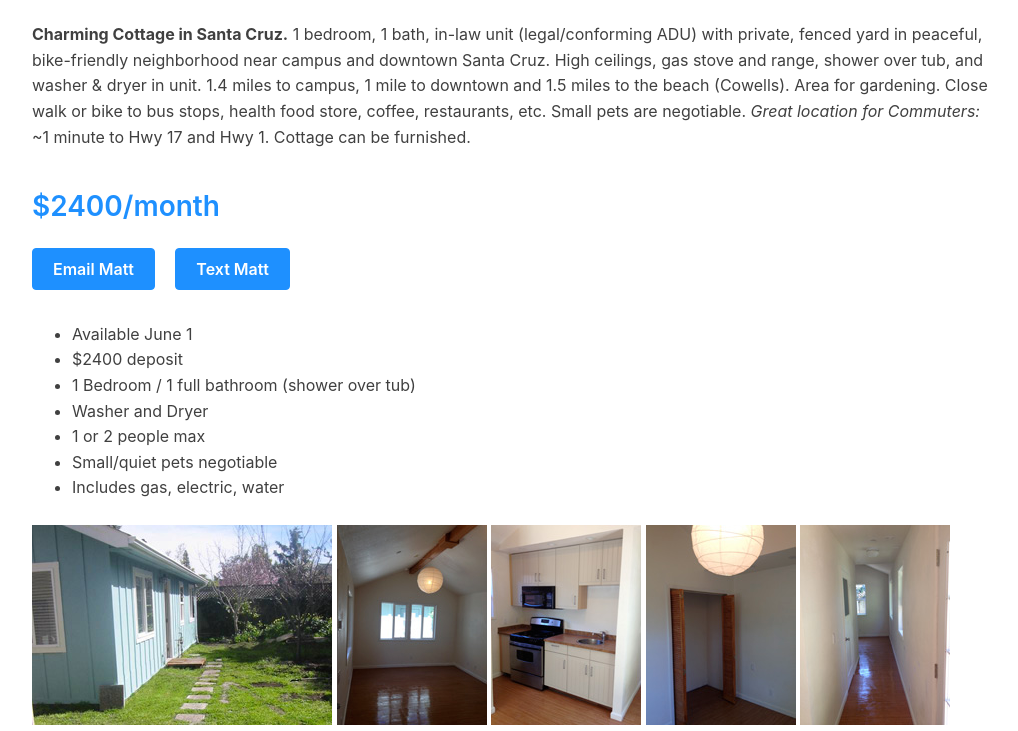
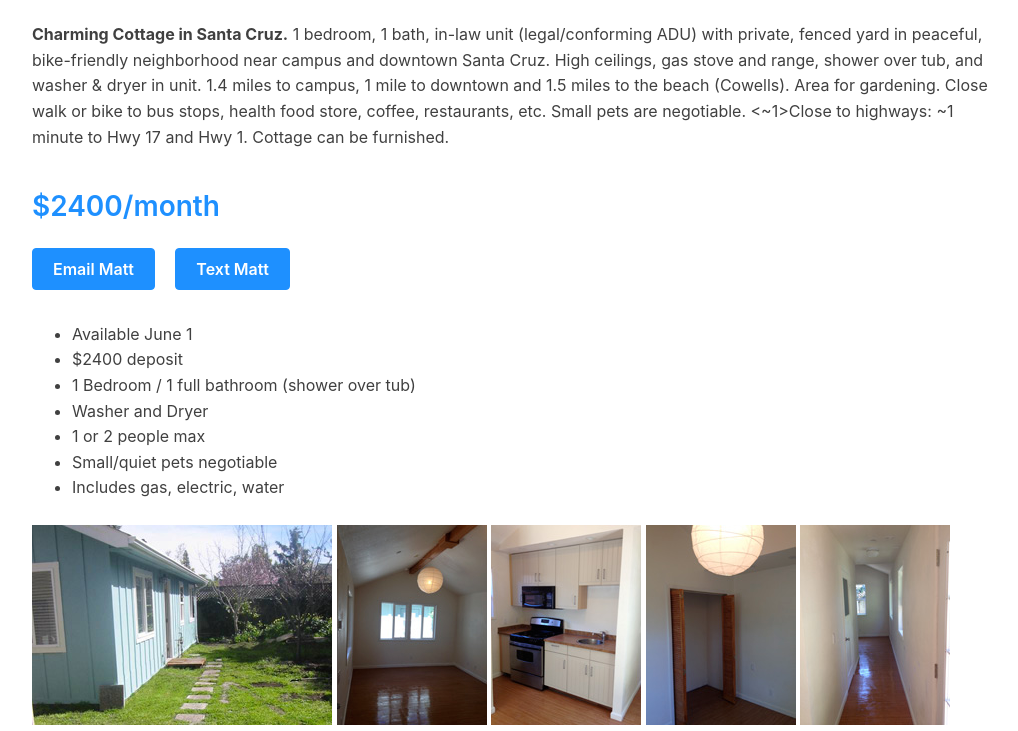
Before and after one commit to matto2/cute-cottage-for-rent_2023, an Eleventy site: page src/index.html in a window 1280 px wide. Shown: the part 69-800 px from the top of the page, without its empty margins (124-1142 px from the left). Built offline with nearby package versions, Linux system fonts and the light colour scheme; Eleventy itself is replaced by a stand-in of ours; files that its build step writes are made by us from their sources.

Commit message:
updates for 2022

```diff
--- a/src/index.html
+++ b/src/index.html
@@ -17,7 +17,7 @@
  <h1>Cute Cottage for Rent!</h1>
 </div>
 <strong>Charming Cottage in Santa Cruz.</strong> 1 bedroom, 1 bath, in-law unit (legal/conforming ADU) with private, fenced yard in peaceful, bike-friendly neighborhood near campus and downtown Santa Cruz. High ceilings, gas stove and range, shower over tub, and washer & dryer in unit. 1.4 miles to campus, 1 mile to downtown and 1.5 miles to the beach (Cowells). Area for gardening. Close walk or bike to bus stops, health food store, coffee, restaurants, etc. Small pets are negotiable.
-<em>Great location for Commuters: </em>~1 minute to Hwy 17 and Hwy 1. Cottage can be furnished.</p>
+<~1>Close to highways: ~1 minute to Hwy 17 and Hwy 1. Cottage can be furnished.</p>
 <h3>$2400/month</h3>
 <a class="button" href="mailto:mattosurf@gmail.com">Email Matt</a>
 <a class="button" href="sms:+18314061190">Text Matt</a>
```
